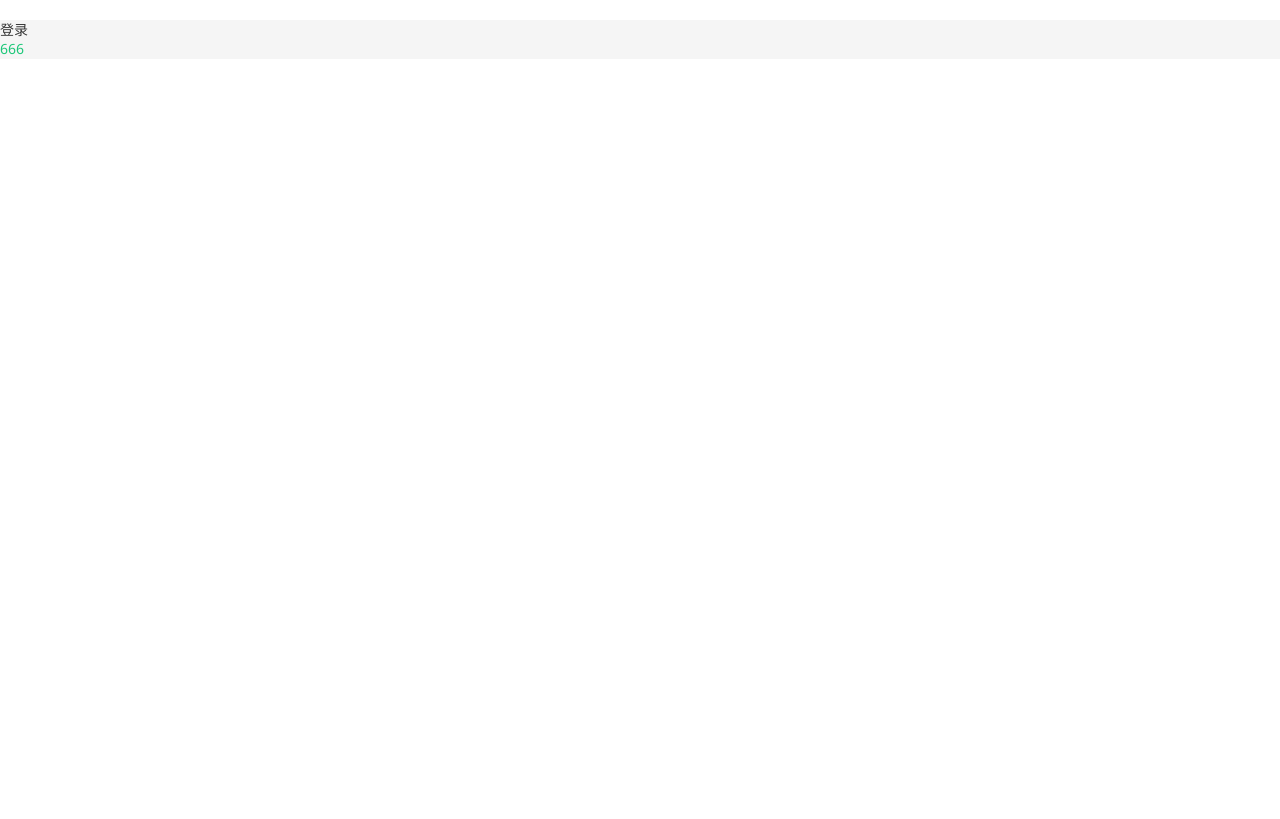
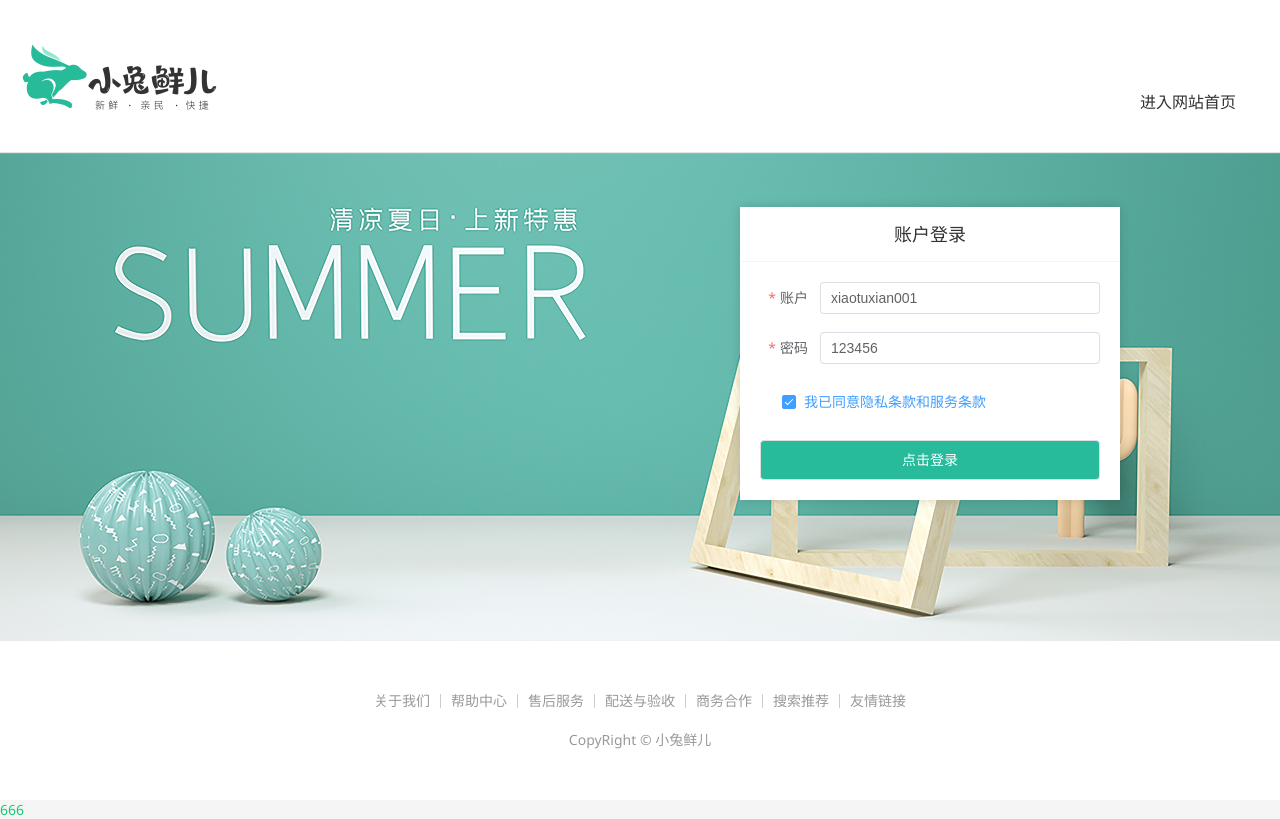
Before and after one commit to RotbartxCZM/vue3_rabbit, a Vue app: page /login in a window 1280 px wide. Built offline with nearby package versions, Linux system fonts and the light colour scheme; a small style sheet from the web is missing.

Commit message:
登录页全部业务完成

```diff
--- a/package.json
+++ b/package.json
@@ -13,6 +13,7 @@
     "axios": "^1.4.0",
     "element-plus": "^2.3.7",
     "pinia": "^2.1.3",
+    "pinia-plugin-persistedstate": "^3.1.0",
     "vue": "^3.3.4",
     "vue-router": "^4.2.2"
   },
--- /dev/null
+++ b/src/apis/user.js
@@ -0,0 +1,13 @@
+import httpInstance from "@/utils/http";
+
+
+export function loginAPI({ account, password }) {
+    return httpInstance({
+        url: '/login',
+        method: 'POST',
+        data: {
+            account,
+            password
+        }
+    })
+}
--- a/src/main.js
+++ b/src/main.js
@@ -2,16 +2,23 @@
 import '@/styles/common.scss'
 
 import { createApp } from 'vue'
-import { createPinia } from 'pinia'
 // 引入并注册懒加载指令插件
 import { imgLazyPlugin } from '@/directive/index'
 import { componentPlugin } from '@/components/index'
 import App from './App.vue'
 import router from './router'
+// pinia插件
+import { createPinia } from 'pinia'
+import piniaPluginPersistedstate from 'pinia-plugin-persistedstate'
 
+// 创建实例
 const app = createApp(App)
+const pinia = createPinia()
 
-app.use(createPinia())
+// 注册持久化插件
+pinia.use(piniaPluginPersistedstate)
+
+app.use(pinia)
 
 app.use(router)
 
@@ -19,4 +26,5 @@
 app.use(imgLazyPlugin)
 app.use(componentPlugin)
 
+
 app.mount('#app')
--- /dev/null
+++ b/src/stores/user.js
@@ -0,0 +1,22 @@
+// 管理用户数据
+import { ref } from 'vue'
+import { defineStore } from 'pinia'
+import { loginAPI } from '@/apis/user'
+export const useUserStore = defineStore('user', () => {
+    const userInfo = ref({})
+    const getUserInfo = async ({ account, password  }) => {
+        const res = await loginAPI({ account, password  })
+        userInfo.value = res.result
+    }
+    // 退出时清除用户信息
+    const clearUserInfo = () => {
+        userInfo.value = {}
+    }
+    return {
+        userInfo,
+        getUserInfo,
+        clearUserInfo
+    }
+}, {
+    persist: true,
+})
--- a/src/utils/http.js
+++ b/src/utils/http.js
@@ -1,5 +1,11 @@
+// pinia获取token
+import { useUserStore } from "@/stores/user";
 // axios封装
 import axios from "axios";
+import router from "@/router";
+// 错误提示框
+import { ElMessage } from 'element-plus'
+import 'element-plus/theme-chalk/el-message.css'
 
 // 配置基地址 create可以使用多次生成多个实例对象,实现不同的业务需求
 const httpInstance = axios.create({
@@ -9,11 +15,25 @@
 
 // axios请求拦截器
 httpInstance.interceptors.request.use(config => {
+    const userStore = useUserStore()
+    const token = userStore.userInfo.token
+    if (token) {
+        config.headers.Authorization = `Bearer ${token}`
+    }
     return config
   }, e => Promise.reject(e))
 
 // axios响应式拦截器
 httpInstance.interceptors.response.use(res => res.data, e => {
+    const userStore = useUserStore()
+    // 统一错误提示
+    ElMessage({ type: 'warning', message: e.response.data.message })
+    // 401 token失效错误拦截
+    if(e.response.status === 401) {
+        // 清除储存信息,跳转到登录页
+        userStore.clearUserInfo()
+        router.push('/login')
+    }
     return Promise.reject(e)
 })
 
--- a/src/views/Login/index.vue
+++ b/src/views/Login/index.vue
@@ -1,5 +1,346 @@
+<script setup>
+import { ref } from 'vue';
+
+import { ElMessage } from 'element-plus'
+import 'element-plus/theme-chalk/el-message.css'
+
+import { useRouter } from 'vue-router';
+
+import { useUserStore } from '@/stores/user'
+
+// 获取实例对象
+const userStore = useUserStore()
+
+// 表单对象
+const form = ref({
+  account: 'xiaotuxian001',
+  password: '123456',
+  agree: true
+})
+// 校验规则对象
+const rules = ref({
+  account: [
+    { required: true, message: '用户名不能为空', trigger: 'blur' },
+  ],
+  password: [
+    { required: true, message: '密码不能为空', trigger: 'blur' },
+    { min: 6, max: 14, message: '密码长度应该为6-14个字符', trigger: 'blur' },
+  ],
+  agree: [
+    { validator:(rule, value, callback) => {
+        if (value) {
+          callback()
+        } else {
+          callback(new Error("请勾选协议"))
+        }
+      }
+    }
+  ],
+})
+// 获取表单实例
+const formRef = ref(null)
+// 必须创建路由实例
+const router = useRouter()
+// 点击登录
+const doLogin = () => {
+  const { account, password  } = form.value
+  formRef.value.validate(async (vaild) => {
+    // 表单都通过校验vaild才为true
+    if (vaild) {
+      await userStore.getUserInfo({ account, password  })
+      // 提示用户登录成功
+      ElMessage({ type: 'success', message: '登录成功' })
+      // 跳转首页
+      router.replace({ path: '/' })
+    }
+
+  })
+}
+</script>
+
+
 <template>
-    <div>
-        登录
-    </div>
+  <div>
+    <header class="login-header">
+      <div class="container m-top-20">
+        <h1 class="logo">
+          <RouterLink to="/">小兔鲜</RouterLink>
+        </h1>
+        <RouterLink class="entry" to="/">
+          进入网站首页
+          <i class="iconfont icon-angle-right"></i>
+          <i class="iconfont icon-angle-right"></i>
+        </RouterLink>
+      </div>
+    </header>
+    <section class="login-section">
+      <div class="wrapper">
+        <nav>
+          <a href="javascript:;">账户登录</a>
+        </nav>
+        <div class="account-box">
+          <div class="form">
+            <el-form label-position="right" label-width="60px"
+              status-icon :rules="rules" :model="form" ref="formRef">
+              <el-form-item  label="账户" prop="account">
+                <el-input v-model="form.account"/>
+              </el-form-item>
+              <el-form-item label="密码" prop="password">
+                <el-input v-model="form.password"/>
+              </el-form-item>
+              <el-form-item label-width="22px" prop="agree">
+                <el-checkbox  size="large" v-model="form.agree">
+                  我已同意隐私条款和服务条款
+                </el-checkbox>
+              </el-form-item>
+              <el-button size="large" class="subBtn" @click="doLogin">点击登录</el-button>
+            </el-form>
+          </div>
+        </div>
+      </div>
+    </section>
+
+    <footer class="login-footer">
+      <div class="container">
+        <p>
+          <a href="javascript:;">关于我们</a>
+          <a href="javascript:;">帮助中心</a>
+          <a href="javascript:;">售后服务</a>
+          <a href="javascript:;">配送与验收</a>
+          <a href="javascript:;">商务合作</a>
+          <a href="javascript:;">搜索推荐</a>
+          <a href="javascript:;">友情链接</a>
+        </p>
+        <p>CopyRight &copy; 小兔鲜儿</p>
+      </div>
+    </footer>
+  </div>
 </template>
+
+<style scoped lang='scss'>
+.login-header {
+  background: #fff;
+  border-bottom: 1px solid #e4e4e4;
+
+  .container {
+    display: flex;
+    align-items: flex-end;
+    justify-content: space-between;
+  }
+
+  .logo {
+    width: 200px;
+
+    a {
+      display: block;
+      height: 132px;
+      width: 100%;
+      text-indent: -9999px;
+      background: url("@/assets/images/logo.png") no-repeat center 18px / contain;
+    }
+  }
+
+  .sub {
+    flex: 1;
+    font-size: 24px;
+    font-weight: normal;
+    margin-bottom: 38px;
+    margin-left: 20px;
+    color: #666;
+  }
+
+  .entry {
+    width: 120px;
+    margin-bottom: 38px;
+    font-size: 16px;
+
+    i {
+      font-size: 14px;
+      color: $xtxColor;
+      letter-spacing: -5px;
+    }
+  }
+}
+
+.login-section {
+  background: url('@/assets/images/login-bg.png') no-repeat center / cover;
+  height: 488px;
+  position: relative;
+
+  .wrapper {
+    width: 380px;
+    background: #fff;
+    position: absolute;
+    left: 50%;
+    top: 54px;
+    transform: translate3d(100px, 0, 0);
+    box-shadow: 0 0 10px rgba(0, 0, 0, 0.15);
+
+    nav {
+      font-size: 14px;
+      height: 55px;
+      margin-bottom: 20px;
+      border-bottom: 1px solid #f5f5f5;
+      display: flex;
+      padding: 0 40px;
+      text-align: right;
+      align-items: center;
+
+      a {
+        flex: 1;
+        line-height: 1;
+        display: inline-block;
+        font-size: 18px;
+        position: relative;
+        text-align: center;
+      }
+    }
+  }
+}
+
+.login-footer {
+  padding: 30px 0 50px;
+  background: #fff;
+
+  p {
+    text-align: center;
+    color: #999;
+    padding-top: 20px;
+
+    a {
+      line-height: 1;
+      padding: 0 10px;
+      color: #999;
+      display: inline-block;
+
+      ~a {
+        border-left: 1px solid #ccc;
+      }
+    }
+  }
+}
+
+.account-box {
+  .toggle {
+    padding: 15px 40px;
+    text-align: right;
+
+    a {
+      color: $xtxColor;
+
+      i {
+        font-size: 14px;
+      }
+    }
+  }
+
+  .form {
+    padding: 0 20px 20px 20px;
+
+    &-item {
+      margin-bottom: 28px;
+
+      .input {
+        position: relative;
+        height: 36px;
+
+        >i {
+          width: 34px;
+          height: 34px;
+          background: #cfcdcd;
+          color: #fff;
+          position: absolute;
+          left: 1px;
+          top: 1px;
+          text-align: center;
+          line-height: 34px;
+          font-size: 18px;
+        }
+
+        input {
+          padding-left: 44px;
+          border: 1px solid #cfcdcd;
+          height: 36px;
+          line-height: 36px;
+          width: 100%;
+
+          &.error {
+            border-color: $priceColor;
+          }
+
+          &.active,
+          &:focus {
+            border-color: $xtxColor;
+          }
+        }
+
+        .code {
+          position: absolute;
+          right: 1px;
+          top: 1px;
+          text-align: center;
+          line-height: 34px;
+          font-size: 14px;
+          background: #f5f5f5;
+          color: #666;
+          width: 90px;
+          height: 34px;
+          cursor: pointer;
+        }
+      }
+
+      >.error {
+        position: absolute;
+        font-size: 12px;
+        line-height: 28px;
+        color: $priceColor;
+
+        i {
+          font-size: 14px;
+          margin-right: 2px;
+        }
+      }
+    }
+
+    .agree {
+      a {
+        color: #069;
+      }
+    }
+
+    .btn {
+      display: block;
+      width: 100%;
+      height: 40px;
+      color: #fff;
+      text-align: center;
+      line-height: 40px;
+      background: $xtxColor;
+
+      &.disabled {
+        background: #cfcdcd;
+      }
+    }
+  }
+
+  .action {
+    padding: 20px 40px;
+    display: flex;
+    justify-content: space-between;
+    align-items: center;
+
+    .url {
+      a {
+        color: #999;
+        margin-left: 10px;
+      }
+    }
+  }
+}
+
+.subBtn {
+  background: $xtxColor;
+  width: 100%;
+  color: #fff;
+}
+</style>
```
Also changed, not shown: src/views/Layout/components/LayoutNav.vue (+13 -4 lines), 1 other file (tests, documents, lock files or other folders).
